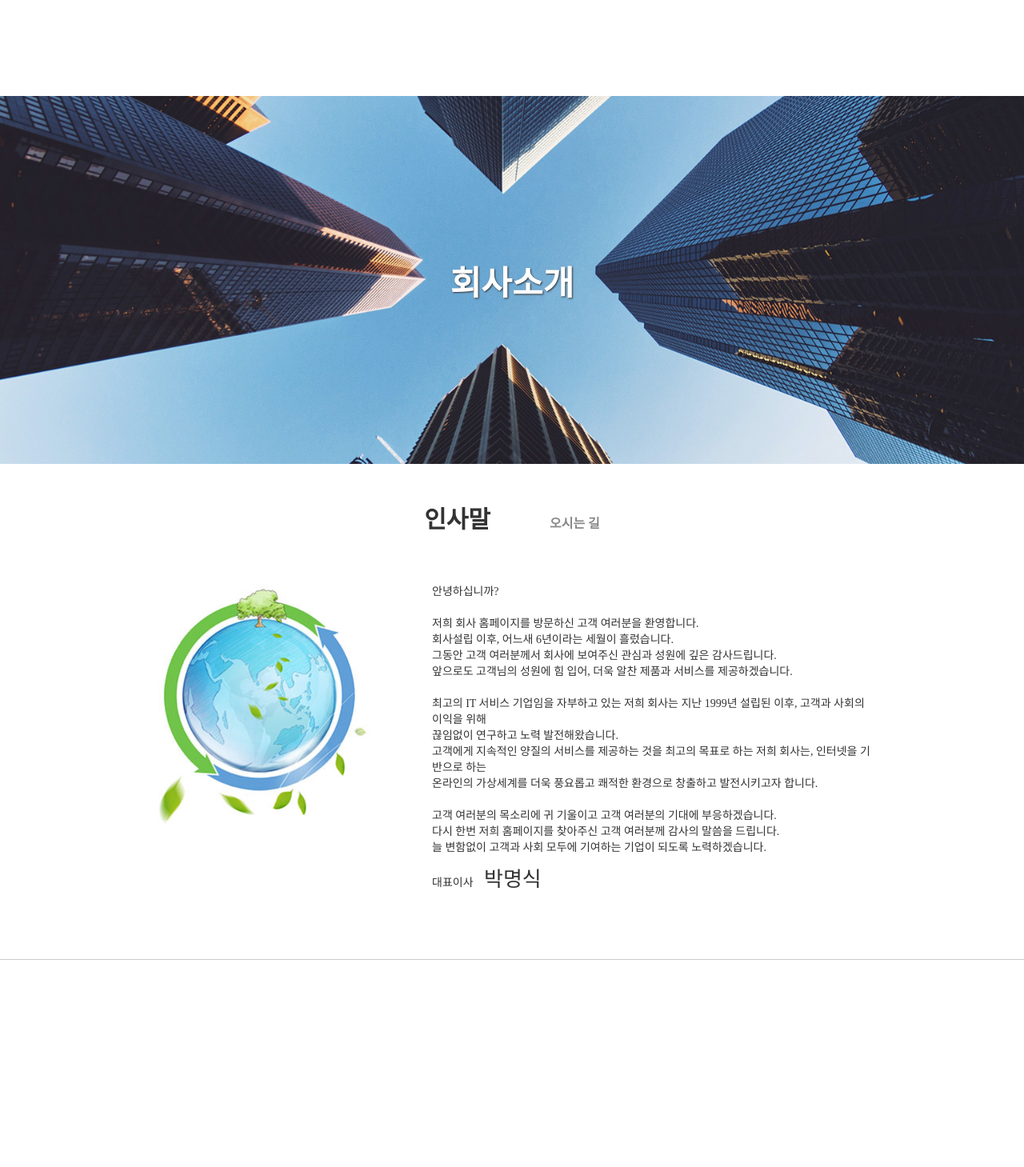
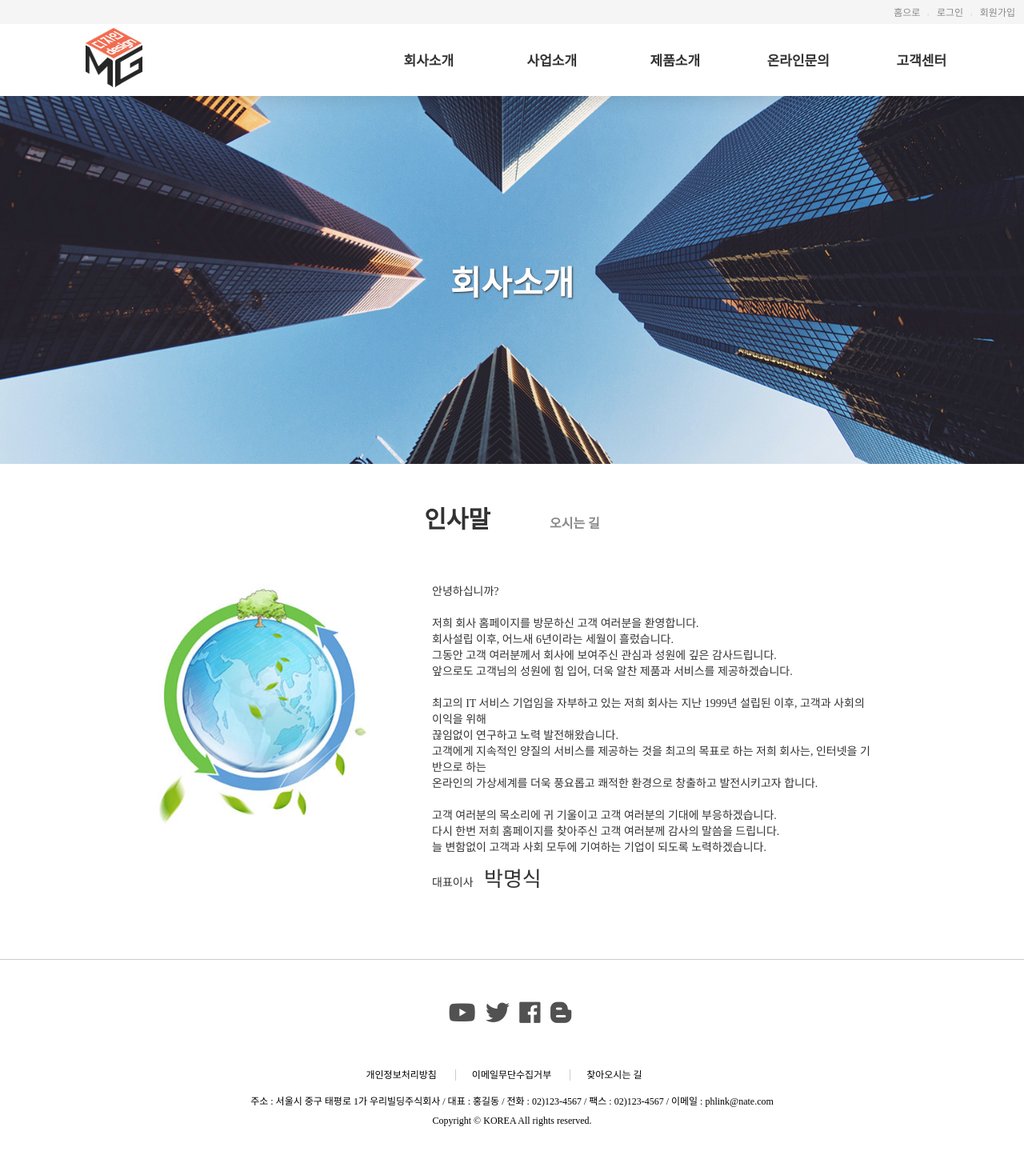
Before and after one commit to bin8639/portfolio_hkh, a plain HTML site: page subpage1_1.html in a window 1280 px wide. Shown: the whole page at 80% size. Before the commit the page ends 1200 px from the top, so only its background shows below. Drawn offline with Linux system fonts and the light colour scheme.

Commit message:
나중에 하는걸로..

```diff
--- a/subpage1_1.html
+++ b/subpage1_1.html
@@ -1,6 +1,84 @@
+<!DOCTYPE html>
+<html lang="ko">
+
+<head>
+    <meta charset="UTF-8">
+    <meta name="viewport" content="width=device-width, initial-scale=1.0">
+    <title>Migwang</title>
     <link rel="stylesheet" href="css/subpage1_1.css">
-<div id="secContainer">
+    <link rel="stylesheet" href="https://use.fontawesome.com/releases/v5.7.0/css/all.css">
+    <!-- <script src="js/prefixfree.min.js"></script> -->
+    <script src="js/html5shiv.js"></script>
+    <!--[if It IE 9]>
+        <script src="js/html5shiv.js"></script>
+    <![endif]-->
+</head>
 
+<body>
+
+    <div class="skip">
+        <a href="#section">본문 바로가기</a>
+    </div>
+
+    <header id="header">
+        <div class="topmenu">
+            <div class="login">
+                <a href="index.html">홈으로</a>
+                <a href="login.html">로그인</a>
+                <a href="register.html">회원가입</a>
+            </div>
+        </div>
+        <div class="logoNav row">
+            <h1>
+                <a href="index.html"><img src="images/logo.jpg" alt=""></a>
+            </h1>
+            <!-- <div class="open_nav">
+                    <span class="blind">메뉴열기</span>
+                    <i class="fas fa-bars"></i>
+                </div> -->
+            <nav class="nav">
+                <ul class="depth1">
+                    <li><a href="subpage1_1.html">회사소개</a>
+                        <ul class="depth2">
+                            <li><a href="subpage1_1.html">인사말</a></li>
+                            <li><a href="subpage1_2.html">찾아오시는 길</a></li>
+                        </ul>
+                    </li>
+                    <li><a href="subpage2.html">사업소개</a>
+                        <ul class="depth2">
+                            <li><a href="subpage2.html">사업분야</a></li>
+                        </ul>
+                    </li>
+                    <li><a href="subpage3_1.html">제품소개</a>
+                        <ul class="depth2">
+                            <li><a href="subpage3_1.html">제품소개1</a></li>
+                            <li><a href="#">제품소개2</a></li>
+                            <li><a href="#">제품소개3</a></li>
+                        </ul>
+                    </li>
+                    <li><a href="#">온라인문의</a>
+                        <ul class="depth2">
+                            <li><a href="#">Q &amp; A</a></li>
+                            <li><a href="#">1:1 문의</a></li>
+                        </ul>
+                    </li>
+                    <li><a href="#">고객센터</a>
+                        <ul class="depth2">
+                            <li><a href="#">공지사항</a></li>
+                            <li><a href="#">자주하는 질문</a></li>
+                            <li><a href="#">갤러리</a></li>
+                        </ul>
+                    </li>
+                </ul>
+            </nav>
+            <!-- <div class="close_nav">
+                    <span class="blind">메뉴닫기</span>
+                    <i class="fas fa-times"></i>
+                </div> -->
+            <div class="decoBox"></div>
+        </div>
+
+    </header>
     <section id="subpage_1">
         <div class="subpage1_imgbox">
             <div>
@@ -36,4 +114,31 @@
            </div>
         </div>
     </section>
+
+    <footer id="footer">
+
+        <div class="sns row">
+            <a href="#"><i class="fab fa-youtube"></i></a>
+            <a href="#"><i class="fab fa-twitter"></i></a>
+            <a href="#"><i class="fab fa-facebook"></i></a>
+            <a href="#"><i class="fab fa-blogger-b"></i></a>
         </div>
+
+        <div class="information">
+            <a href="privacy.html">개인정보처리방침</a>
+            <a href="#">이메일무단수집거부</a>
+            <a href="subpage1_2.html">찾아오시는 길</a>
+        </div>
+
+        <div class="copyright">
+            <div class="address">
+                <p>주소 : 서울시 중구 태평로 1가 우리빌딩주식회사 / 대표 : 홍길동 / 전화 : 02)123-4567 / 팩스 : 02)123-4567 / 이메일 : phlink@nate.com</p>
+            </div>
+            <div class="copy">
+                <p>Copyright &copy; KOREA All rights reserved.</p>
+            </div>
+        </div>
+    </footer>
+</body>
+
+</html>
```
Lines whose indentation alone changed are shown as unchanged.
